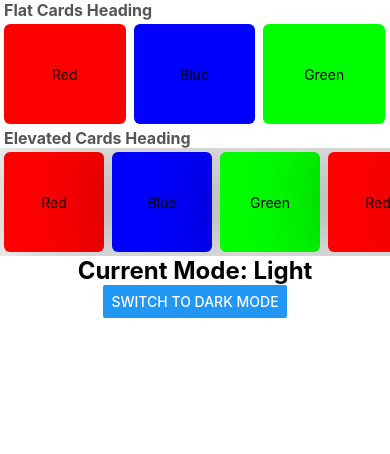
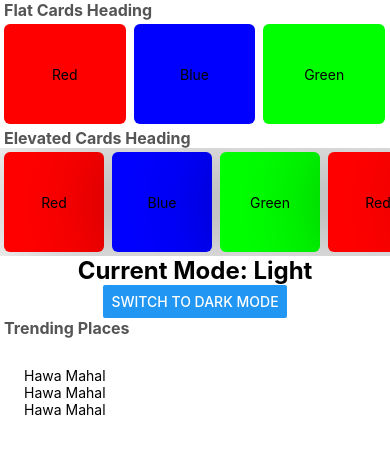
Before and after one commit to zohaibtariq/react-native-doc-spot, a React Native app: screen / in a window 390 px wide. Shown: the top 454 px of the page. Built offline with nearby package versions, Linux system fonts and the light colour scheme; grey boxes are pictures that could not be loaded.

Commit message:
fancy card incomplete

```diff
--- a/App.tsx
+++ b/App.tsx
@@ -3,6 +3,7 @@ import {SafeAreaView, ScrollView, StyleSheet} from 'react-native';
 import FlatCards from './components/FlatCards';
 import ElevatedCards from './components/ElevatedCards';
 import LightDarkMode from './components/LightDarkMode';
+import FancyCard from './components/FancyCard.tsx';
 
 function App(): React.JSX.Element {
   return (
@@ -11,6 +12,7 @@ function App(): React.JSX.Element {
         <FlatCards />
         <ElevatedCards />
         <LightDarkMode />
+        <FancyCard />
       </ScrollView>
     </SafeAreaView>
   );
--- /dev/null
+++ b/components/FancyCard.tsx
@@ -0,0 +1,24 @@
+import {Image, Text, View} from 'react-native';
+import React from 'react';
+import cardStyles from '../styles/cardStyles';
+
+export default function FancyCard() {
+  return (
+    <View>
+      <Text style={cardStyles.cardHeadingText}>Trending Places</Text>
+      <View style={[cardStyles.card, cardStyles.fancyCard]}>
+        <Image
+          source={{
+            uri: 'https://encrypted-tbn0.gstatic.com/images?q=tbn:ANd9GcRr9FFYqtCxKKxd0mtU-xd6tVTq4E--3mqR-w&usqp=CAU',
+          }}
+          style={cardStyles.cardImage}
+        />
+        <View style={cardStyles.cardBody}>
+          <Text style={cardStyles.cardLabel}>Hawa Mahal</Text>
+          <Text style={cardStyles.cardTitle}>Hawa Mahal</Text>
+          <Text style={cardStyles.cardDesc}>Hawa Mahal</Text>
+        </View>
+      </View>
+    </View>
+  );
+}
--- a/styles/cardStyles.tsx
+++ b/styles/cardStyles.tsx
@@ -60,4 +60,12 @@ export default StyleSheet.create({
     shadowOpacity: 0.4,
     shadowRadius: 100,
   },
+  fancyCard: {},
+  cardImage: {
+    width: 100,
+  },
+  cardBody: {},
+  cardLabel: {},
+  cardTitle: {},
+  cardDesc: {},
 });
```
